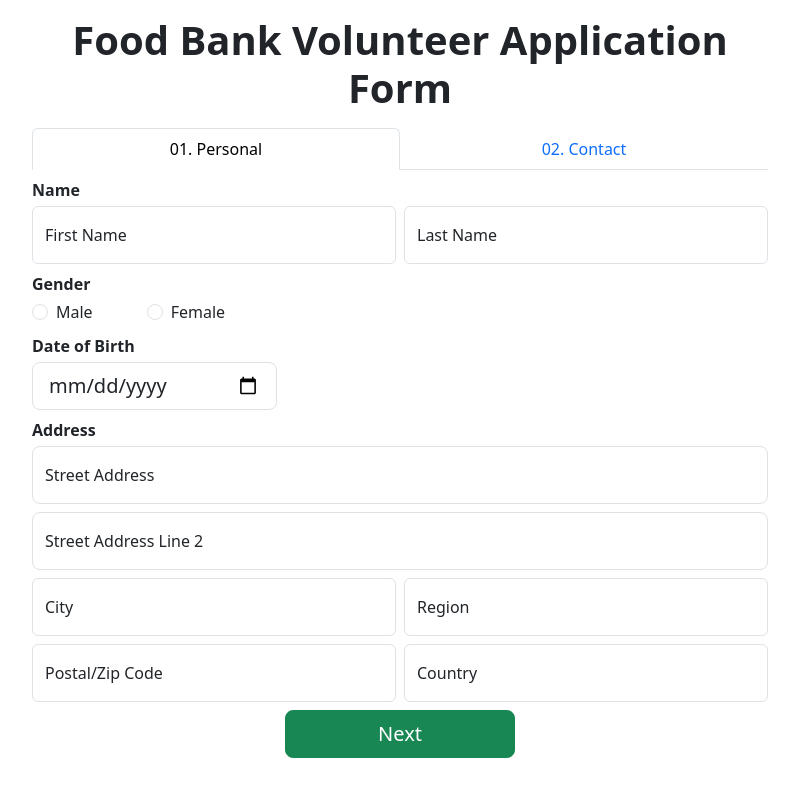
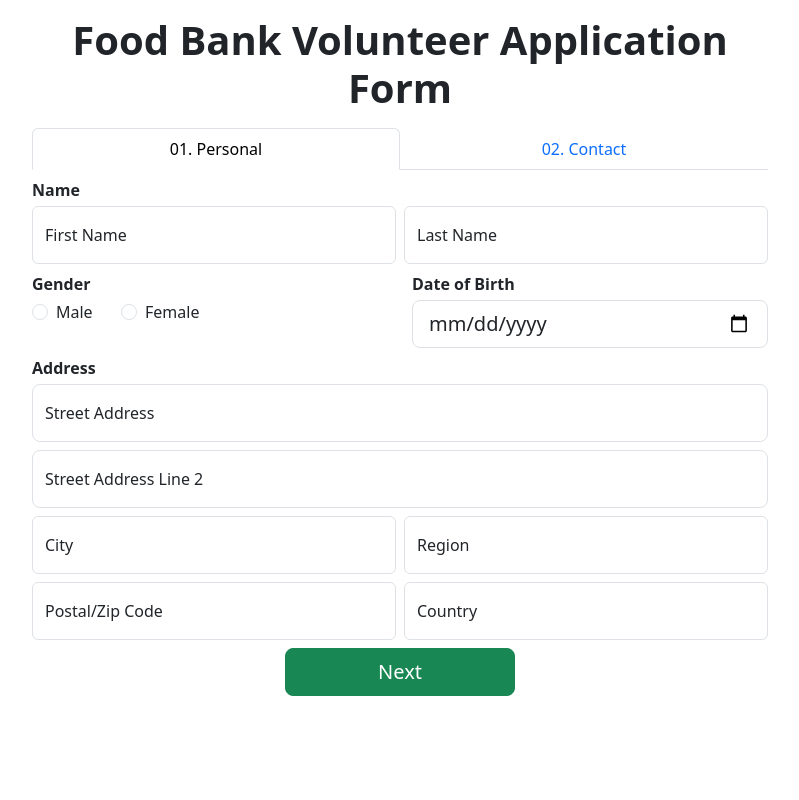
Before and after one commit to xizershivas/SagipPagkain, a PHP site: page /volunteerForm.php in a window 1280 px wide. Shown: the whole page, without its empty margins (240-1039 px from the left). Run offline with PHP 8.4, Linux system fonts and the light colour scheme.

Commit message:
Gender and Date Of Birth share the same row on medium to large devices

```diff
--- a/volunteerForm.php
+++ b/volunteerForm.php
@@ -38,33 +38,29 @@
                                 </div>
                             </div>
                             <div class="row my-2">
-                                <div class="col-12 col-sm-12 col-md-4">
+                                <div class="container">
+                                    <div class="row">
+                                        <div class="col-md-6">
                                             <label class="form-label mb-1" for="male"><strong>Gender</strong></label>
                                             <div class="container">
-                                        <div class="row">
-
-                                            <div class="col-6 col-sm-4 col-md-6 form-check">
+                                                <div class="row justify-content-start">
+                                                    <div class="col-3 col-md-4 col-lg-3 form-check">
                                                         <input class="form-check-input" type="radio" name="gender" id="male" value="M">
                                                         <label class="form-check-label" for="male">
                                                             Male
                                                         </label>
                                                     </div>
-                                            <div class="col-6 col-sm-4 col-md-6 form-check">
+                                                    <div class="col-3 col-md-4 col-lg-3 form-check">
                                                         <input class="form-check-input" type="radio" name="gender" id="female" value="F">
                                                         <label class="form-check-label" for="female">
                                                             Female
                                                         </label>
                                                     </div>
-
                                                 </div>
                                             </div>
                                         </div>
-                            </div>
-                            <div class="row my-2">
-                                <div class="col">
+                                        <div class="col-md-6">
                                             <label class="form-label mb-1" for="dateOfBirth"><strong>Date of Birth</strong></label>
-                                    <div class="col-12 col-sm-12 col-md-6 col-lg-4">
-                                        <div class="">
                                             <input type="date" class="form-control form-control-lg" name="dateOfBirth" id="dateOfBirth" placeholder="">
                                         </div>
                                     </div>
```
Lines whose indentation alone changed are shown as unchanged.
